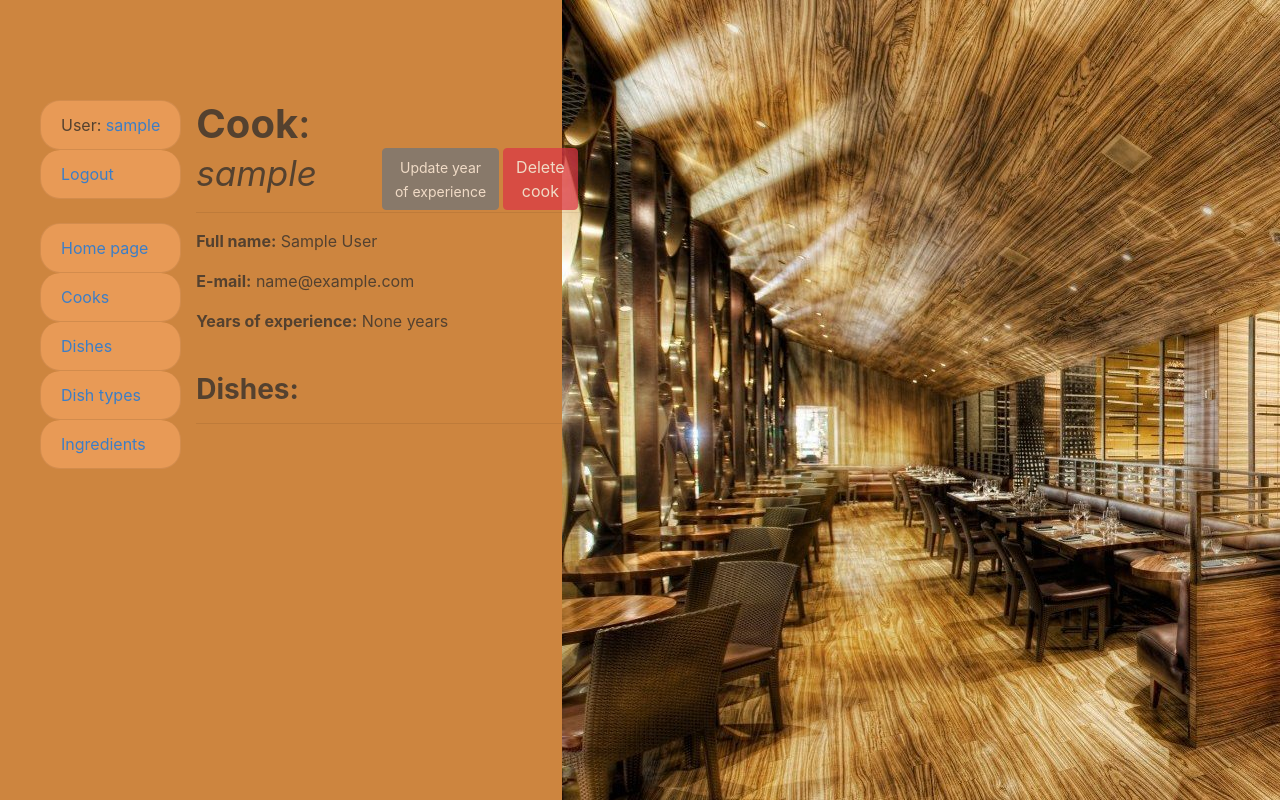
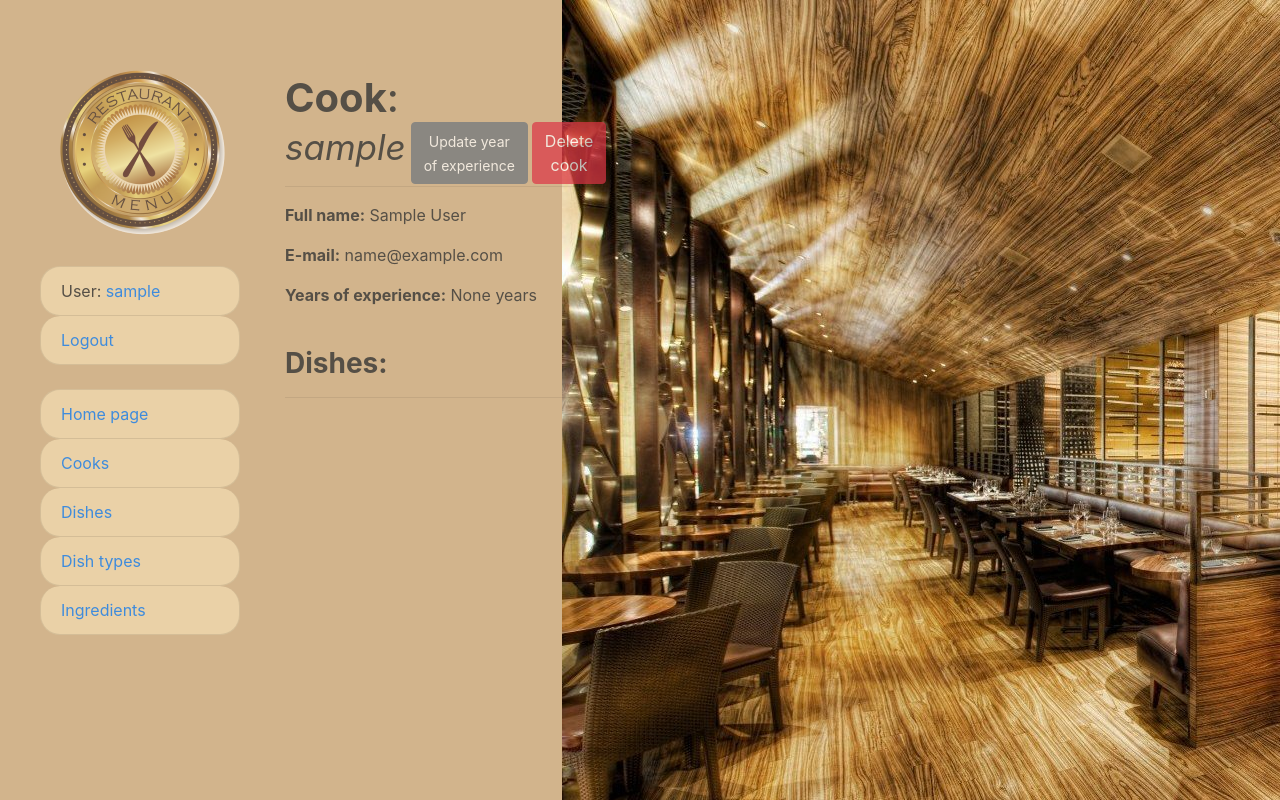
Before and after one commit to Viktor-Beniukh/py-restaurant-service, a Django app: page /cooks/1/ in a window 1280 px wide. Run offline with Django 4.2, Linux system fonts and the light colour scheme; the visitor is signed in with stand-in values (Sample User, id 1); data comes from the database, SQL or seed files in the repository; data that the repository does not hold is empty.

Commit message:
Added favicon and logo, made refactoring

```diff
--- a/static/css/styles.css
+++ b/static/css/styles.css
@@ -1,47 +1,42 @@
 body {
-    margin-top: 100px;
+    margin-top: 50px;
     margin-left: 20px;
-    background: #CD853F url(/static/images/restaurant.jpg) right top no-repeat;
+    background: #D2B48C url(/static/images/restaurant.jpg) right top no-repeat;
     padding-left: 20px;
     opacity: 0.7;
 }
 
 .sidebar-nav .list-group-item {
-    background-color: #F4A460;
+    background-color: #F5DEB3;
     border-radius: 20px;
+}
+
+.logo {
+    text-align: center;
 }
 
 .col-cm-10 {
     margin-left: 80px;
     color: black;
-
 }
 
 .table {
-    width: 500px;
+    width: 600px;
     height: 100px;
     color: black;
-    border: 3px solid #CD853F;
+    border: 3px solid #D2B48C;
 }
 
 .wide {
-    width: 50%;
+    width: 40%;
 }
 
 td {
     padding: 3px;
 }
 
-th {
-    text-align: center;
-}
-
 .page-link {
-    background-color: chocolate;
-}
-
-span>.page-link {
-    background-color: brown;
+    background-color: wheat;
 }
 
 .link-to-page {
--- a/templates/base.html
+++ b/templates/base.html
@@ -12,6 +12,7 @@
         crossorigin="anonymous">
 
   <link rel="stylesheet" href="{% static 'css/styles.css' %}">
+  <link rel="shortcut icon" type="image/png" href="/static/images/favicon.png"/>
 </head>
 <body>
 
@@ -23,8 +24,10 @@
           {% include "includes/sidebar.html" %}
         {% endblock %}
       </div>
+      <br>
 
       <div class="col-md-4">
+        <br>
         {% block content %}{% endblock %}
 
         {% block pagination %}
--- a/templates/includes/sidebar.html
+++ b/templates/includes/sidebar.html
@@ -1,4 +1,8 @@
 <ul class="sidebar-nav list-group">
+  <div class="logo">
+    <p><img src="/static/images/restaurant-menu.png" alt=""></p>
+  </div>
+
   {% if user.is_authenticated %}
     <li class="list-group-item">User: <a href="{{ user.get_absolute_url }}">{{ user.get_username }}</a></li>
     <li class="list-group-item"><a href="{% url 'logout'%}?next={{request.path}}">Logout</a></li>
--- a/templates/kitchen/cook_detail.html
+++ b/templates/kitchen/cook_detail.html
@@ -1,6 +1,8 @@
 {% extends "base.html" %}
 
 {% block content %}
+  <div class="container-fluid">
+    <div class="container">
       <h1>
         <strong>Cook</strong>: <br><em><small>{{ cook.username }}</small></em>
         <a href="{% url 'kitchen:cook-delete' pk=cook.id %}" class="btn btn-danger link-to-page">
@@ -34,4 +36,7 @@
         <br>
       </ul>
       {% endfor %}
+    </div>
+  </div>
+
 {% endblock %}
--- a/templates/kitchen/dish_list.html
+++ b/templates/kitchen/dish_list.html
@@ -2,10 +2,12 @@
 {% load crispy_forms_filters %}
 
 {% block content %}
+
   <div class="container-fluid">
     <div class="container">
       <h1>
         Dish List
+        <br>
         <a class="btn btn-primary link-to-page" href="{% url 'kitchen:dish-create' %}"> Create</a>
       </h1>
 
--- a/templates/kitchen/dish_type_list.html
+++ b/templates/kitchen/dish_type_list.html
@@ -6,6 +6,7 @@
     <div class="container">
       <h1>
         Dish Type List
+        <br>
         <a class="btn btn-primary link-to-page" href="{% url 'kitchen:dish_type-create' %}">
           Create
         </a>
--- a/templates/kitchen/index.html
+++ b/templates/kitchen/index.html
@@ -8,7 +8,7 @@
         <hr>
         <p>Welcome to the Best Restaurant Ever!</p>
         <hr>
-        <br>
+        <br><br>
         <h2>Dynamic content</h2>
         <hr>
         <p>The Restaurant service has the following record counts:</p>
@@ -18,7 +18,7 @@
           <li><strong>Dishes:</strong> {{ num_dishes }}</li>
           <li><strong>Ingredients:</strong> {{ num_ingredients }}</li>
         </ul>
-        <br><br>
+        <br><br><br><br><br>
 
         <p>
           You have visited this page {{ num_visits }} time{{ num_visits|pluralize }}
--- a/templates/kitchen/ingredient_list.html
+++ b/templates/kitchen/ingredient_list.html
@@ -6,6 +6,7 @@
     <div class="container">
       <h1>
         Ingredient List
+        <br>
         <a class="btn btn-primary link-to-page" href="{% url 'kitchen:ingredient-create' %}">
         Create
         </a>
--- a/templates/registration/login.html
+++ b/templates/registration/login.html
@@ -1,7 +1,7 @@
 {% extends "base.html" %}
 
 {% block content %}
-
+  <div class="container-fluid">
     {% if form.errors %}
       <p>Your username and password didn't match. Please try again.</p>
     {% endif %}
@@ -19,4 +19,5 @@
       <input type="submit" value="Submit" class="btn btn-primary">
       <input type="hidden" name="next" value="{{ next }}">
     </form>
+  </div>
 {% endblock %}
```
Also changed, not shown: templates/kitchen/cook_list.html (+5 -4 lines), templates/kitchen/dish_detail.html (+14 -3 lines), static/images/favicon.png (added), static/images/restaurant-menu.png (added). Lines whose indentation alone changed are shown as unchanged.
